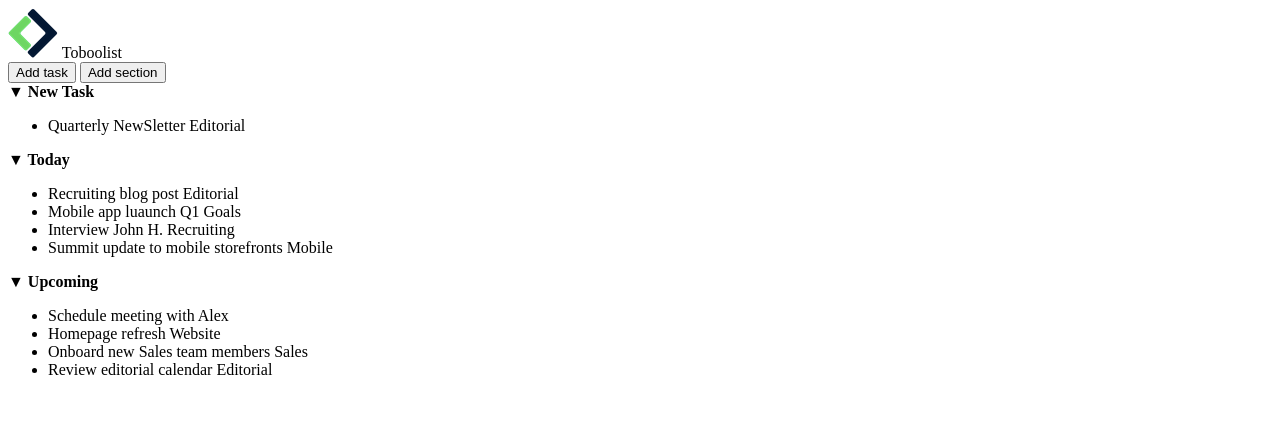
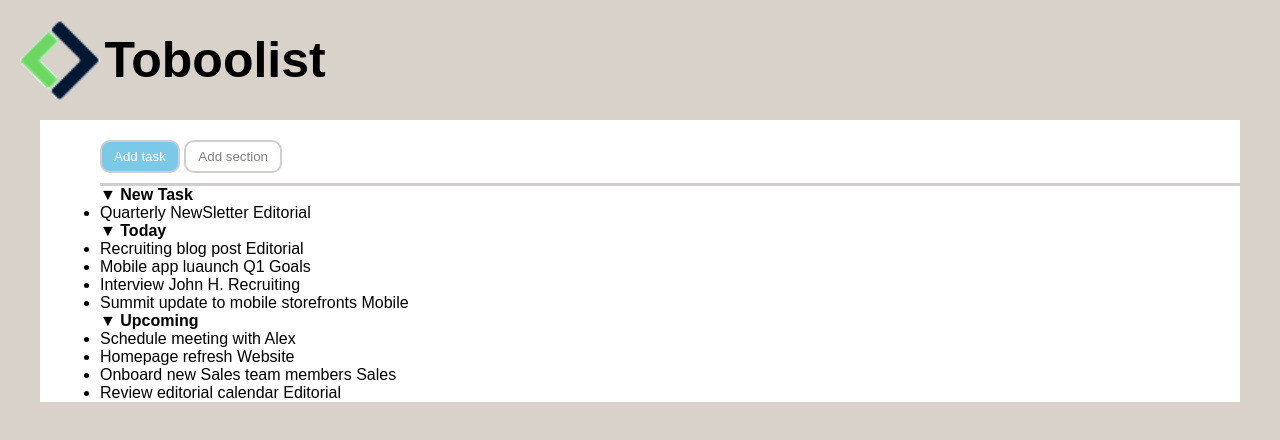
Before and after one commit to FrancescoRispoli17/html-css-toboolist, a plain HTML site: page index.html in a window 1280 px wide. Drawn offline with Linux system fonts and the light colour scheme.

Commit message:
added css header body and buttons

```diff
--- a/css/style.css
+++ b/css/style.css
@@ -3,3 +3,44 @@
     margin:0;
     box-sizing: border-box;
 }
+body{
+    font-family: Arial, Helvetica, sans-serif;
+    background-color: rgb(216, 210, 203);
+}
+header{
+    padding: 20px;
+}
+header img{
+    vertical-align: middle;
+    width:80px;
+}
+header strong{
+    vertical-align: middle;
+    font-size: 50px;
+}
+.container{
+    width:1200px;
+    margin: 0 auto;
+    background-color: white;
+    padding-left:60px;
+    padding-top: 20px;
+}
+
+button{
+    padding: 7px 12px;
+    border-style:solid;
+    border-color: rgb(211, 206, 206);
+    border-radius: 10px;
+    background-color: white;
+    color: gray;
+}
+#buttons{
+    border-bottom: solid;
+    border-color: rgb(211, 206, 206);
+
+    padding-bottom: 10px;
+}
+#Add{
+    background-color: rgba(77, 183, 224, 0.747);
+    color: rgb(255, 255, 255);
+}
--- a/index.html
+++ b/index.html
@@ -4,15 +4,16 @@
     <meta charset="UTF-8">
     <meta name="viewport" content="width=device-width, initial-scale=1.0">
     <title>Document</title>
+    <link rel="stylesheet" href="./css/style.css">
 </head>
 <body>
     <header>
         <img src="./img/Logo.png" alt="logo">
-        <span>Toboolist</span>
+        <strong>Toboolist</strong>
     </header>
-    <div>
-        <div>
-            <button> Add task</button>
+    <div class="container">
+        <div id="buttons">
+            <button id="Add"> Add task</button>
             <button> Add section</button>
         </div>
         <strong> &#9660 New Task</strong>
```
